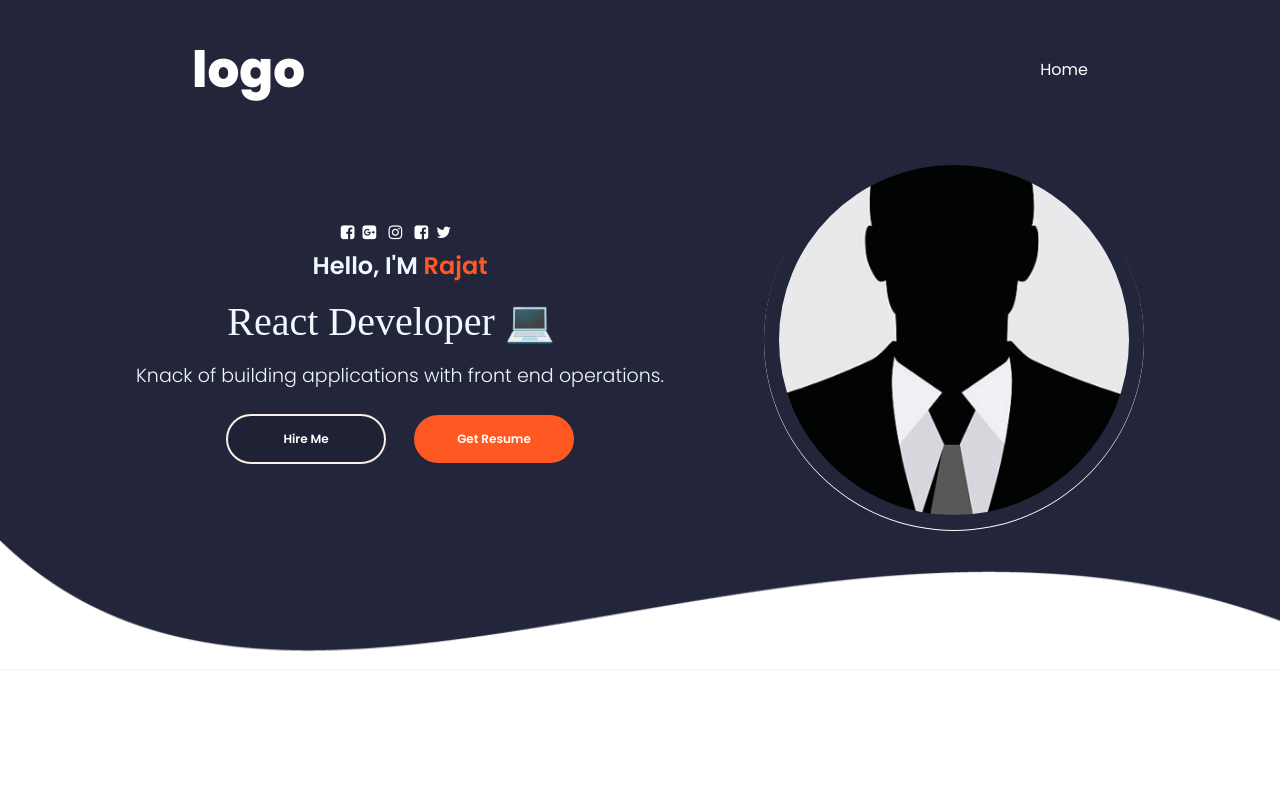
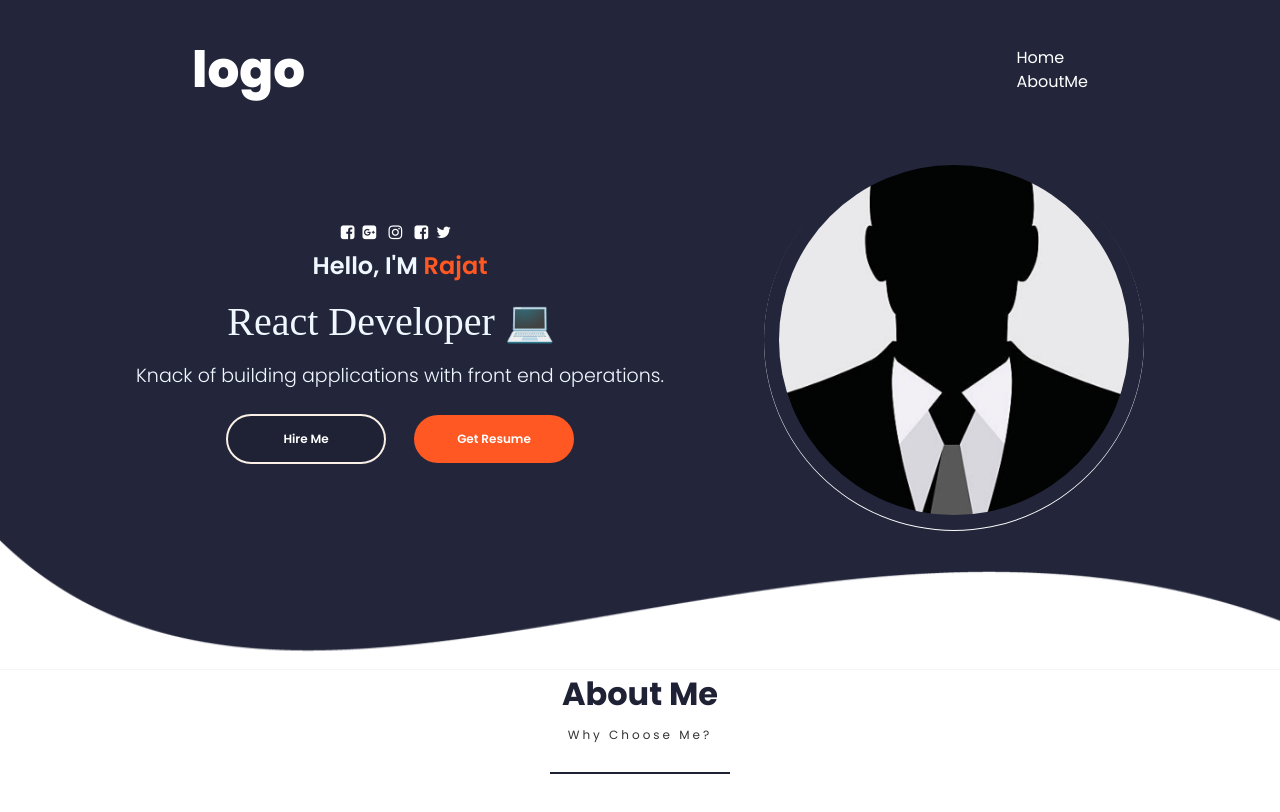
Before and after one commit to rajat6235/portfolio, a React (Create React App) app in the folder myportfolio/: page / in a window 1280 px wide. Shown: the top 812 px of the page. Built offline with nearby package versions, Linux system fonts and the light colour scheme; a web font is replaced by a local one.

Commit message:
about me section

```diff
--- /dev/null
+++ b/myportfolio/src/Container/AboutMe/AboutMe.js
@@ -0,0 +1,20 @@
+import React from "react";
+import ScreenHeading from "../../utilities/ScreenHeadings/ScreenHeading";
+import ScrollService from "../../utilities/ScrollServices";
+import Animations from "../../utilities/Animations";
+export default function AboutMe(props) {
+  let fadeInScreenHandler =(screen)=>{
+      if (screen.fadeScreen !== props.id)
+      return
+      Animations.animations.fadeInScreen(props.id)
+  }
+  const fadeInSubscription =
+  ScrollService.currentScreenFadeIn.subscribe(fadeInScreenHandler)
+    return (
+    <div className="about-me screen-container" id={props.id || ""}>
+      <div className="about-me-parent">
+        <ScreenHeading title={"About Me"} subHeading={"Why Choose Me?"} />
+      </div>
+    </div>
+  );
+}
--- a/myportfolio/src/utilities/comman.js
+++ b/myportfolio/src/utilities/comman.js
@@ -1,8 +1,13 @@
 import Home from "../Container/Home/Home";
+import AboutMe from "../Container/AboutMe/AboutMe";
 export const TOTAL_SCREENS = [
   {
     screen_name: "Home",
     component: Home,
+  },
+  {
+    screen_name: "AboutMe",
+    component: AboutMe,
   },
 ];
 export const GET_SCREEN_INDEX =(screen_name)=>{
```
Also changed, not shown: myportfolio/src/Container/AboutMe/AboutMe.css (added), myportfolio/src/assets/AboutMe/me.jpg (added), myportfolio/src/utilities/ScreenHeadings/ScreenHeading.css (line endings or trailing spaces).
